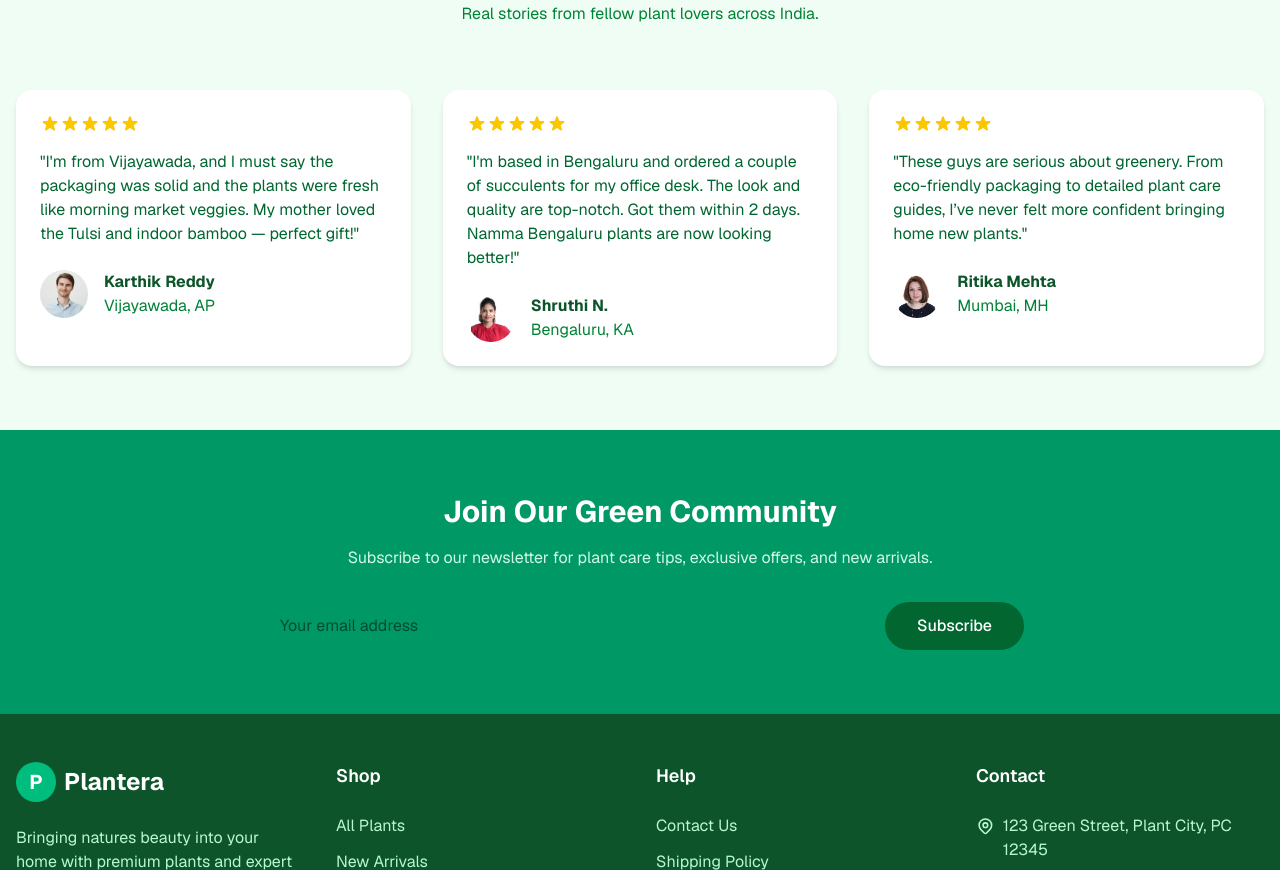
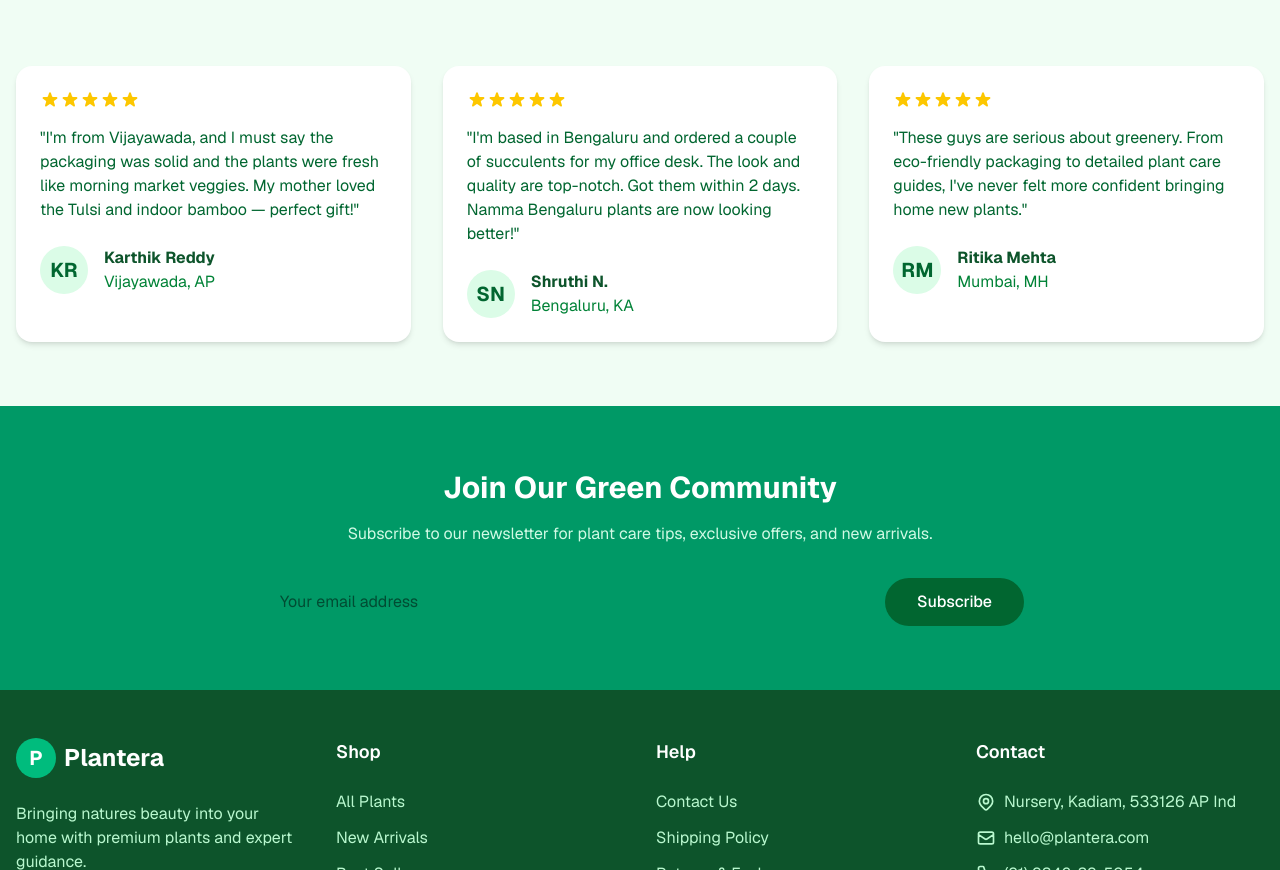
Before and after one commit to dreamxcodey/Plantera, a Next.js app in the folder apps/user/: page / in a window 1280 px wide. Shown: the part 2773-3643 px from the top of the page. Built offline with nearby package versions, Linux system fonts and the light colour scheme.

Commit message:
UI modify  v2.1

```diff
--- a/apps/user/app/components/plantsection.tsx
+++ b/apps/user/app/components/plantsection.tsx
@@ -1,4 +1,5 @@
 import Image from "next/image";
+import { useRouter } from 'next/navigation';
 
 export default function PlantSection() {
   const featuredProducts = [
@@ -54,6 +55,7 @@ export default function PlantSection() {
     },
   ];
 
+  const router = useRouter();
   return (
     <section>
       {/* Categories Section */}
@@ -65,7 +67,7 @@ export default function PlantSection() {
             </h2>
             <p className="text-green-700 max-w-lg mx-auto">
               Explore our diverse collection of plants curated for every space
-              and lifestyle.
+              and .
             </p>
           </div>
 
@@ -73,6 +75,8 @@ export default function PlantSection() {
             {categories.map((category) => (
               <div
                 key={category.id}
+
+                onClick={() => router.push('/categories')}
                 className="group relative overflow-hidden rounded-2xl shadow-md hover:shadow-xl transition duration-300"
               >
                 <Image
--- a/apps/user/app/components/testimonals.tsx
+++ b/apps/user/app/components/testimonals.tsx
@@ -35,16 +35,9 @@ export default function Testimonials() {
                 loved the Tulsi and indoor bamboo — perfect gift!"
               </p>
               <div className="flex items-center">
-                <div className="w-12 h-12 rounded-full overflow-hidden mr-4">
-                  <Image
-                    alt="boy"
-                    src="/boy.avif"
-                    height={48}
-                    width={48}
-                    className="object-cover w-full h-full"
-                  />
+                <div className="w-12 h-12 rounded-full bg-green-100 flex items-center justify-center mr-4">
+                  <span className="text-green-800 font-bold text-xl">KR</span>
                 </div>
-
                 <div>
                   <h4 className="font-bold text-green-900">Karthik Reddy</h4>
                   <p className="text-green-700">Vijayawada, AP</p>
@@ -73,15 +66,8 @@ export default function Testimonials() {
                 within 2 days. Namma Bengaluru plants are now looking better!"
               </p>
               <div className="flex items-center">
-                {/* <div className="w-12 h-12 bg-emerald-200 rounded-full mr-4"></div> */}
-                      <div className="w-12 h-12 rounded-full overflow-hidden mr-4">
-                  <Image
-                    alt="boy"
-                    src="/ka.avif"
-                    height={48}
-                    width={52}
-                    className="object-cover pl-1 h-full "
-                  />
+                <div className="w-12 h-12 rounded-full bg-green-100 flex items-center justify-center mr-4">
+                  <span className="text-green-800 font-bold text-xl">SN</span>
                 </div>
                 <div>
                   <h4 className="font-bold text-green-900">Shruthi N.</h4>
@@ -107,19 +93,12 @@ export default function Testimonials() {
               </div>
               <p className="text-green-800 mb-6">
                 "These guys are serious about greenery. From eco-friendly
-                packaging to detailed plant care guides, I’ve never felt more
+                packaging to detailed plant care guides, I've never felt more
                 confident bringing home new plants."
               </p>
               <div className="flex items-center">
-                {/* <div className="w-12 h-12 bg-emerald-200 rounded-full mr-4"></div> */}
-                     <div className="w-12 h-12 rounded-full overflow-hidden mr-4">
-                  <Image
-                    alt="boy"
-                    src="/rithika.avif"
-                    height={48}
-                    width={52}
-                    className="object-cover "
-                  />
+                <div className="w-12 h-12 rounded-full bg-green-100 flex items-center justify-center mr-4">
+                  <span className="text-green-800 font-bold text-xl">RM</span>
                 </div>
                 <div>
                   <h4 className="font-bold text-green-900">Ritika Mehta</h4>
--- a/apps/user/app/page.tsx
+++ b/apps/user/app/page.tsx
@@ -268,7 +268,7 @@ export default function Home() {
                       d="M15 11a3 3 0 11-6 0 3 3 0 016 0z"
                     />
                   </svg>
-                  123 Green Street, Plant City, PC 12345
+                  Nursery, Kadiam, 533126 AP Ind
                 </li>
                 <li className="flex items-start">
                   <svg
@@ -302,7 +302,7 @@ export default function Home() {
                       d="M3 5a2 2 0 012-2h3.28a1 1 0 01.948.684l1.498 4.493a1 1 0 01-.502 1.21l-2.257 1.13a11.042 11.042 0 005.516 5.516l1.13-2.257a1 1 0 011.21-.502l4.493 1.498a1 1 0 01.684.949V19a2 2 0 01-2 2h-1C9.716 21 3 14.284 3 6V5z"
                     />
                   </svg>
-                  (123) 456-7890
+                  (91) 9346-39-5054
                 </li>
               </ul>
             </div>
```
Also changed, not shown: apps/user/app/components/navbar.tsx (+88 -25 lines).
